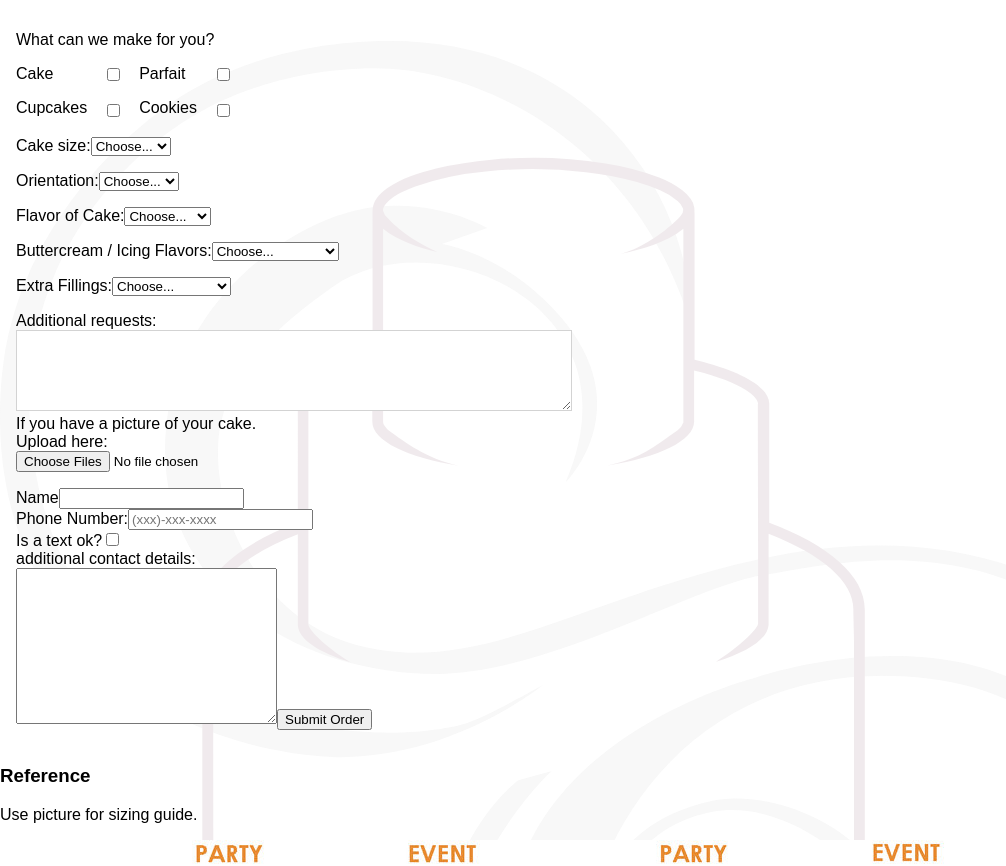
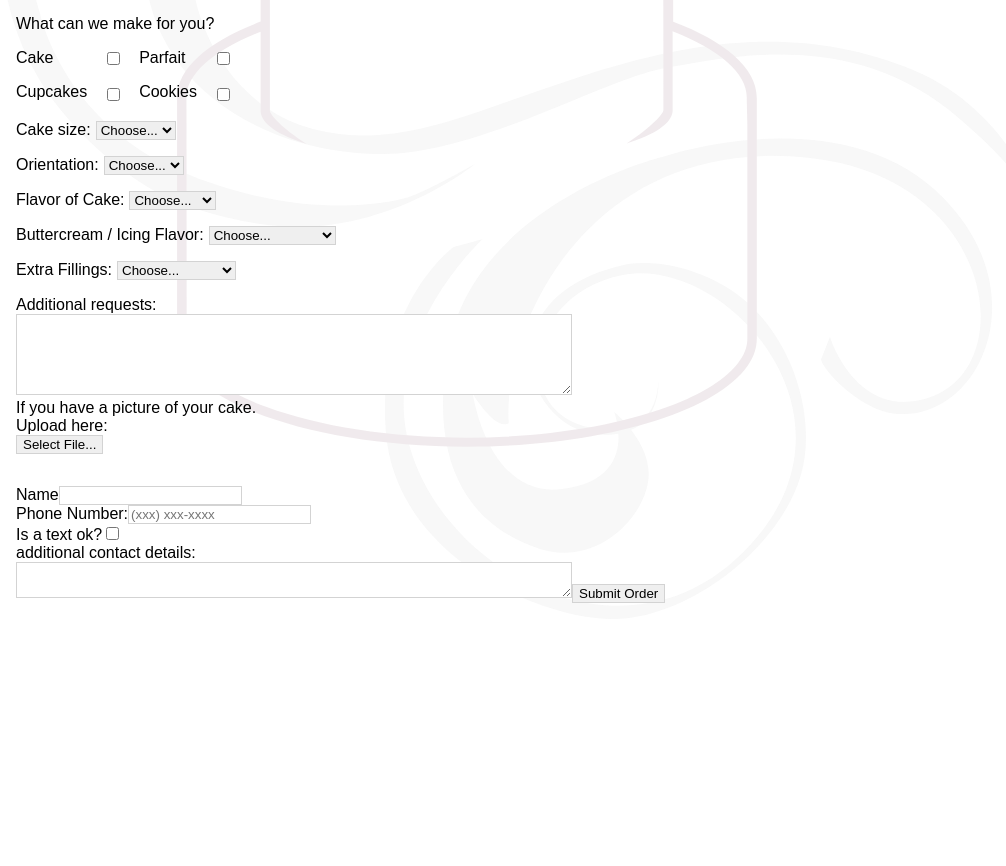
Before and after one commit to bheadwhite/sweetbaycakes, a React (Create React App) app: page / in a window 1280 px wide. Shown: the part 400-1266 px from the top of the page, without its empty margins (0-1006 px from the left). After the commit the page ends 1019 px from the top, so only its background shows below. Built offline with nearby package versions, Linux system fonts and the light colour scheme.

Commit message:
added pictures

```diff
--- a/src/App.css
+++ b/src/App.css
@@ -14,3 +14,21 @@ html, body {
 	max-width: 100%;
 	overflow-x: hidden;
 }
+
+textarea {
+	border: 1px solid lightgrey;
+	width: 100%;
+	max-width: 550px;
+}
+
+select {
+	border: 1px solid lightgrey;
+	margin-left: 5px;
+	cursor: pointer;
+}
+input:not([text="checkbox"]), button {
+	border: 1px solid lightgrey;
+}
+input, button {
+	cursor: pointer;
+}
--- a/src/App.js
+++ b/src/App.js
@@ -3,28 +3,15 @@ import "./App.css"
 import axios from "axios"
 // COMPONENTS
 import CakeBackground from "./components/CakeBackground/CakeBackground"
-import Sidebar from "./components/SideBar/SideBar"
-import Form from "./components/OrderForm/CakeOrderForm"
+// import Sidebar from "./components/SideBar/SideBar"
+import CakeOrderForm from "./components/OrderForm/CakeOrderForm"
 import Header from "./components/Header/Header"
 import CustomerDetails from "./components/CustomerDetails/CustomerDetails"
-import CakeChart from "./components/CakeChart/CakeChart"
+// import CakeChart from "./components/CakeChart/CakeChart"
 
 class App extends Component {
 	state = {
-		cake: {
-			servingSize: 0,
-			size: "",
-			orientation: "",
-			style: "",
-			flavor: "",
-			fillings: "",
-			comments: "",
-			cstPic: ""
-		},
-		customer: {
-			name: "",
-			phoneNumber: ""
-		},
+		order: {},
 		bigImage: false
 	}
 	getHappy() {
@@ -32,23 +19,87 @@ class App extends Component {
 			console.log(res)
 		})
 	}
-	sendEmail() {
-		axios.post("/api/submitForm", this.state)
+	sendEmail = () => {
+		console.log("sending the order:", this.state.order)
+		// axios.post("/api/submitForm", this.state.order)
 	}
 	toggleChart = () => {
 		this.setState({
 			bigImage: !this.state.bigImage
 		})
 	}
+	handleFile = e => {
+		if (!e.target.files[0]) {
+			return
+		}
+		const { order } = this.state
+		let files = order.files || []
+		if (e.target.files.length > 1) {
+			let fileSet = [...e.target.files]
+			fileSet.forEach(file => files.push(URL.createObjectURL(file)))
+		} else {
+			files.push(URL.createObjectURL(e.target.files[0]))
+		}
+		e.target.value = null
+		if (files)
+			this.setState({
+				order: {
+					...this.state.order,
+					files: files
+				}
+			})
+	}
+	handleChange = e => {
+		//handle checkboxes
+		if (e.target.name.startsWith("make") || e.target.value.startsWith("Choose")) {
+			if (!this.state.order[e.target.name]) {
+				this.setState({
+					order: {
+						...this.state.order,
+						[e.target.name]: true
+					}
+				})
+			} else {
+				delete this.state.order[e.target.name]
+			}
+		} else {
+			this.setState({
+				order: {
+					...this.state.order,
+					[e.target.name]: e.target.value
+				}
+			})
+		}
+	}
+	handleError = e => {
+		e.target.src = "https://png.pngtree.com/svg/20170514/4a5e89db9c.png"
+	}
+	removeThumb = key => {
+		let files = this.state.order.files.slice()
+		files.splice(key, 1)
+		this.setState({
+			order: {
+				...this.state.order,
+				files: files
+			}
+		})
+	}
 	render() {
+		console.log(this.state.order)
 		return (
 			<div className='SweetBay'>
 				<Header />
-				<Form />
-				<CustomerDetails />
-				<Sidebar />
+				<CakeOrderForm
+					handleFile={this.handleFile}
+					handleChange={this.handleChange}
+					pics={this.state.order.files}
+					removeThumb={this.removeThumb}
+				/>
+				<CustomerDetails handleChange={this.handleChange} sendEmail={this.sendEmail} />
+				{this.state.file && <img src={this.state.file} alt='pic' onError={this.handleError} />}
+				{/* <Sidebar /> */}
 				<CakeBackground />
-				<CakeChart bigImage={this.state.bigImage ? "bigImage" : "hidden"} toggleChart={this.toggleChart} />
+				{/* <CakeChart bigImage={this.state.bigImage ? "bigImage" : "hidden"} toggleChart={this.toggleChart} /> */}
 			</div>
 		)
 	}
--- a/src/components/CustomerDetails/CustomerDetails.js
+++ b/src/components/CustomerDetails/CustomerDetails.js
@@ -1,27 +1,25 @@
 import React from "react"
 import "./CustomerDetails.css"
 
-const Details = () => (
+const Details = props => (
 	<div className='customerDetails'>
 		<div>
-		<label htmlFor='name'>Name</label>
-		<input type='text' id='name' required onChange={e => this.setState({ cstName: e.target.value })} />
-
+			<label>Name</label>
+			<input type='text' name='name' required onChange={props.handleChange} />
 		</div>
 		<div>
-
-		<label>Phone Number:</label>
-		<input type='tel' placeholder='(xxx)-xxx-xxxx' required onChange={e => this.setState({ cstNumber: e.target.value })} />
-		<div>
-		<label>Is a text ok?</label>
-		<input type='checkbox' />
-		</div>
+			<label>Phone Number:</label>
+			<input type='tel' name='phoneNumber' placeholder='(xxx) xxx-xxxx' required onChange={props.handleChange} />
+			<div>
+				<label>Is a text ok?</label>
+				<input name='makeText' type='checkbox' onChange={props.handleChange} />
+			</div>
 		</div>
 		<div>
-		<label>additional contact details:</label>
+			<label>additional contact details:</label>
 		</div>
-		<textarea name='' id='' cols='30' rows='10' />
-		<button onClick={() => this.sendEmail()}>Submit Order</button>
+		<textarea name='contactDetails' onChange={props.handleChange} />
+		<button onClick={props.sendEmail}>Submit Order</button>
 	</div>
 )
 
--- a/src/components/OrderForm/CakeOrderForm.css
+++ b/src/components/OrderForm/CakeOrderForm.css
@@ -2,7 +2,7 @@
   padding: 0 1rem;
 }
 .cakeOrderForm .title {
-  margin-bottom: 0;
+  margin: 0;
 }
 .makeWhat {
   display: flex;
@@ -21,8 +21,14 @@
 .checkCol {
   margin: 0 1rem;
 }
+.cakeOrderForm p {
+  white-space: nowrap;
+}
 .addRequests {
   border: 1px solid lightgrey;
   width: 100%;
   max-width: 550px;
 }
+.thumbnail img {
+  max-width: 100px;
+}
--- a/src/components/OrderForm/CakeOrderForm.js
+++ b/src/components/OrderForm/CakeOrderForm.js
@@ -1,7 +1,7 @@
 import React from "react"
 import "./CakeOrderForm.css"
 
-const Form = () => (
+const Form = props => (
 	<div className='cakeOrderForm'>
 		<form>
 			<p className='title'>What can we make for you?</p>
@@ -12,10 +12,10 @@ const Form = () => (
 				</div>
 				<div className='checkCol'>
 					<p>
-						<input type='checkbox' />
+						<input name='makeCake' type='checkbox' value='test' onChange={props.handleChange} />
 					</p>
 					<p>
-						<input type='checkbox' />
+						<input name='makeCupcakes' type='checkbox' onChange={props.handleChange} />
 					</p>
 				</div>
 				<div>
@@ -24,16 +24,16 @@ const Form = () => (
 				</div>
 				<div className='checkCol'>
 					<p>
-						<input type='checkbox' />
+						<input name='makeParfait' type='checkbox' onChange={props.handleChange} />
 					</p>
 					<p>
-						<input type='checkbox' />
+						<input name='makeCookies' type='checkbox' onChange={props.handleChange} />
 					</p>
 				</div>
 			</div>
 			<p>
 				Cake size:
-				<select id='cakeSize' onChange={e => this.setState({ cstCakeSize: e.target.value })}>
+				<select name='cakeSize' id='cakeSize' onChange={props.handleChange}>
 					<option>Choose...</option>
 					<option value='4'>4 inches</option>
 					<option value='6'>6 inches</option>
@@ -45,7 +45,7 @@ const Form = () => (
 			</p>
 			<p>
 				Orientation:
-				<select id='cakeOrienetation' onChange={e => this.setState({ cstOrientation: e.target.value })}>
+				<select name='cakeOrientation' id='cakeOrienetation' onChange={props.handleChange}>
 					<option>Choose...</option>
 					<option value='Round'>Round</option>
 					<option value='Square'>Square </option>
@@ -54,7 +54,7 @@ const Form = () => (
 			</p>
 			<p>
 				Flavor of Cake:
-				<select id='cakeFlavor' onChange={e => this.setState({ cstFlavor: e.target.value })}>
+				<select name='cakeFlavor' id='cakeFlavor' onChange={props.handleChange}>
 					<option>Choose...</option>
 					<option value='Chocolate'>Chocolate</option>
 					<option value='White'>White</option>
@@ -68,8 +68,8 @@ const Form = () => (
 				</select>
 			</p>
 			<p>
-				Buttercream / Icing Flavors:
-				<select id='creamFlavor' onChange={e => this.setState({ cstCream: e.target.value })}>
+				Buttercream / Icing Flavor:
+				<select name='cakeCream' id='creamFlavor' onChange={props.handleChange}>
 					<option>Choose...</option>
 					<option value='Chocolate'>Chocolate</option>
 					<option value='Vanilla'>Vanilla</option>
@@ -83,7 +83,7 @@ const Form = () => (
 			</p>
 			<p>
 				Extra Fillings:
-				<select id='cakeFillings' onChange={e => this.setState({ cstFillings: e.target.value })}>
+				<select name='cakeFillings' id='cakeFillings' onChange={props.handleChange}>
 					<option>Choose...</option>
 					<option value='None'>None</option>
 					<option value='Ganache'>Ganache</option>
@@ -92,18 +92,35 @@ const Form = () => (
 				</select>
 			</p>
 			<div className='specialInstructions'>
-				<label placeholder='for example.. Sayings on cake'>
-					Additional requests:
-				</label>
+				<label placeholder='for example.. Sayings on cake'>Additional requests:</label>
 				<div>
-				<textarea className="addRequests" rows='5' onChange={e => this.setState({ cstMessage: e.target.value })} />
+					<textarea name='cakeRequest' className='addRequests' rows='5' onChange={props.handleChange} />
 				</div>
 				<div>
 					<label className='upload' htmlFor='cakeIdea'>
 						If you have a picture of your cake.
 					</label>
 					<div>Upload here:</div>
-					<input type='file' accept='image/png, image/jpeg' multiple onChange={e => this.setState({ cstPic: e.target.value })} />
+					<input
+						type='file'
+						id='selectedFile'
+						accept='image/png, image/jpeg'
+						multiple
+						onChange={props.handleFile}
+						style={{ display: "none" }}
+					/>
+					<input
+						type='button'
+						value='Select File...'
+						onClick={() => document.getElementById("selectedFile").click()}
+						style={{ marginBottom: "1rem" }}
+					/>
+					{props.pics &&
+						props.pics.map((thisImage, i) => (
+							<div className='thumbnail' key={i}>
+								<img onClick={() => props.removeThumb(i)} src={thisImage} alt='thumbnail' />
+							</div>
+						))}
 				</div>
 			</div>
 		</form>
```
